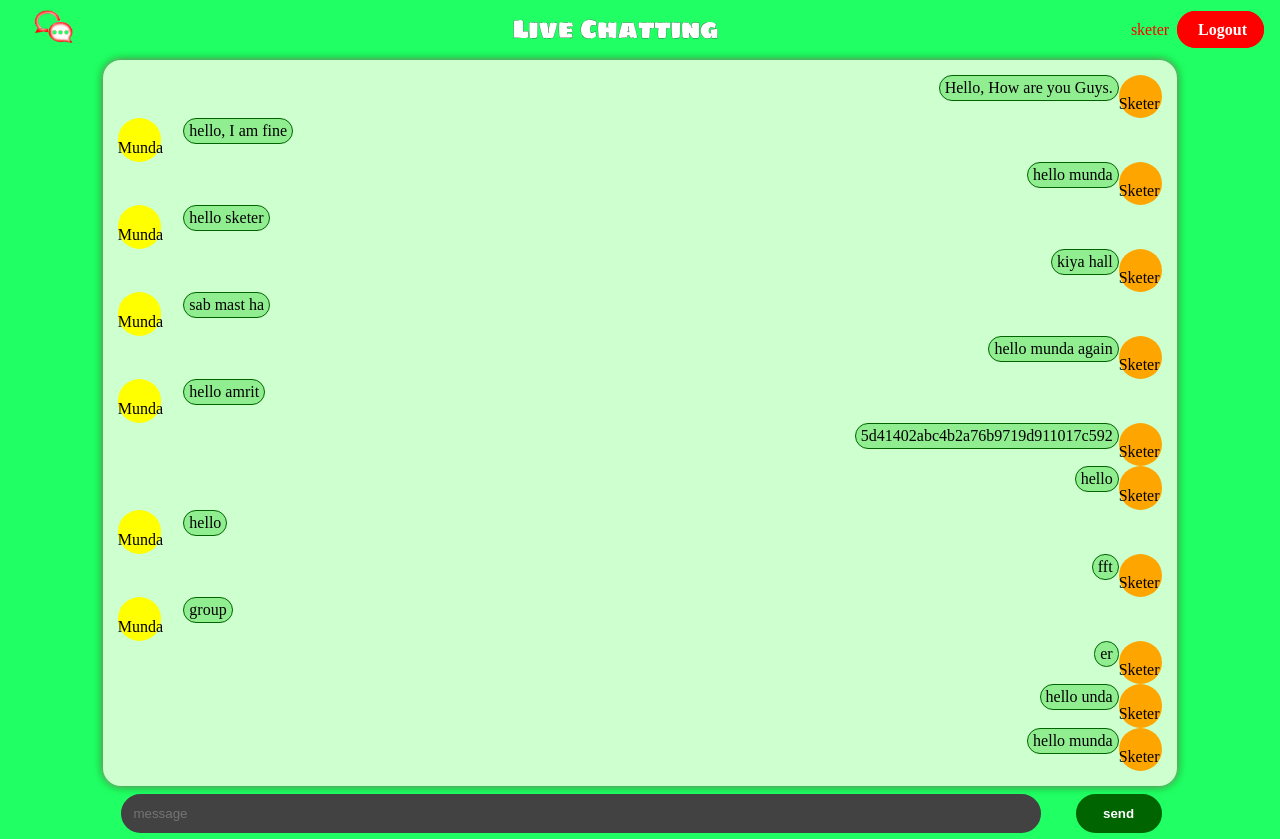
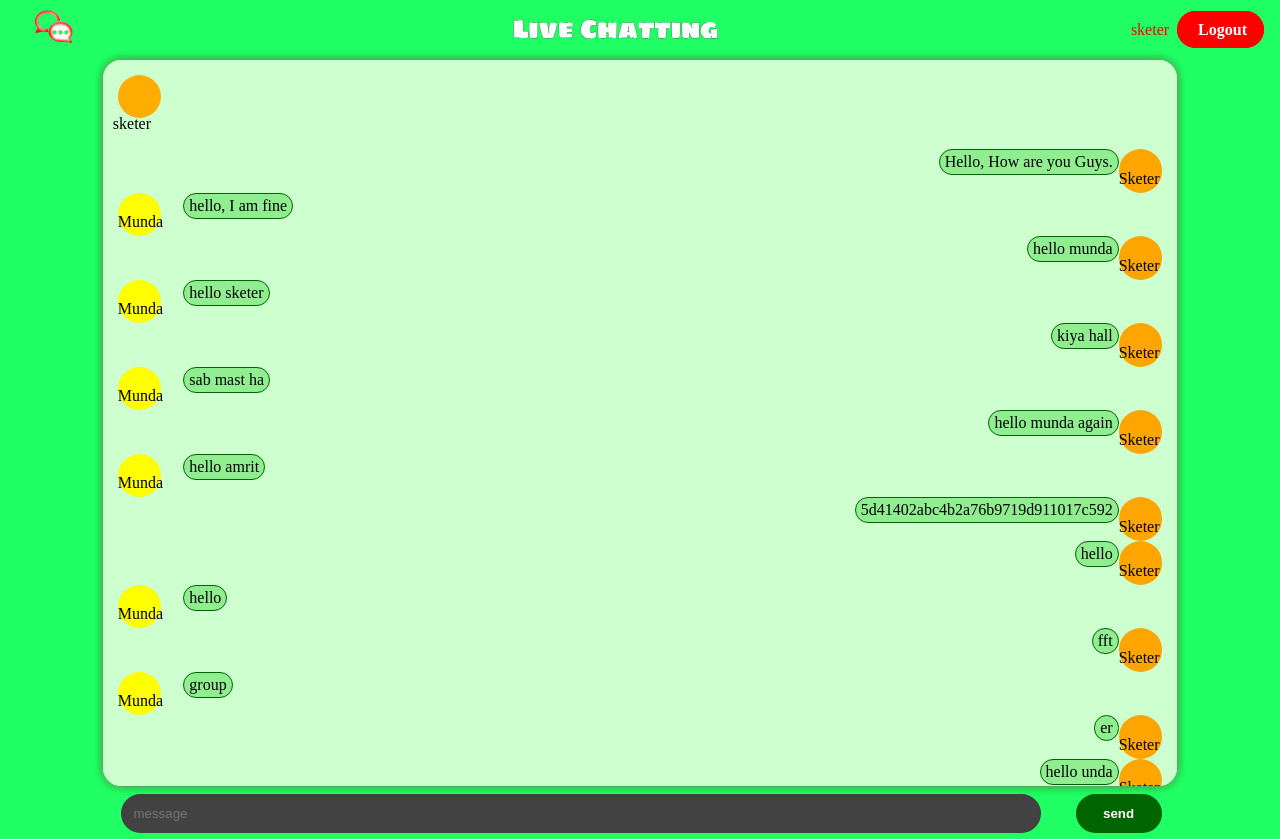
Before and after one commit to sksketer/Group-chatting, a PHP site: page /main.php in a window 1280 px wide. Shown: the top 839 px of the page. Run offline with PHP 8.4, Linux system fonts and the light colour scheme; a user stored in the database is signed in; data comes from the database, SQL or seed files in the repository.

Commit message:
add Active user state

```diff
--- a/components/main/mainContainer.php
+++ b/components/main/mainContainer.php
@@ -5,10 +5,32 @@
     <meta http-equiv="X-UA-Compatible" content="IE=edge">
     <meta name="viewport" content="width=device-width, initial-scale=1.0">
     <title></title>
+    <style>
+        .activeUser {
+            display: flex;
+            flex-direction: column;
+            justify-content: center;
+        }
+        .activeUser #user {
+            width: 5vh;
+            height: 5vh;
+            border-radius: 50%;
+            background-color: rgb(255, 174, 0);
+        }
+        .activeUser p {
+            margin-top: -3px;
+            margin-left: -5px;
+        }
+    </style>
 </head>
 <body>
     <?php
         echo '<div class="displayMessage">';
+            echo '<div class="activeUser">';
+            echo '    <div id="user"></div>';
+            echo '    <p>sketer</p>';
+            echo '</div>';
+
             while($row = mysqli_fetch_assoc($result) ) {
                 $flexDirection = ($_SESSION['username'] == $row['username']) ? "row-reverse" : "row";
                 $color = ($_SESSION['username'] == $row['username']) ? "orange" : "yellow";
--- a/css/style.css
+++ b/css/style.css
@@ -74,6 +74,21 @@ body {
     display: flex;
     flex-direction: column;
 }
+.main .activeUser {
+    display: flex;
+    flex-direction: column;
+    justify-content: center;
+}
+.main .activeUser #user {
+    width: 5vh;
+    height: 5vh;
+    border-radius: 50%;
+    background-color: rgb(255, 174, 0);
+    position: relative;
+}
+.main .activeUser p {
+    margin-top: -3px;
+}
 .main .displayMessage .userMessage {
     display: flex;
     flex-direction: row;
--- a/main.php
+++ b/main.php
@@ -11,6 +11,7 @@
 <?php
 //    header("refresh: 2");
     $conn = mysqli_connect("localhost", "root", "", "live chatting");
+    $usr = "SELECT username FROM `userlogins` WHERE status == 'Active'";
     $msg = "SELECT * FROM `messages`";
     $result= mysqli_query($conn, $msg);
 ?>
@@ -18,24 +19,7 @@
         <?php require 'components/navigationBar.php';?>
         <div class="main">
             <?php
-                echo '<div class="displayMessage">';
-                    while($row = mysqli_fetch_assoc($result) ) {
-                        $flexDirection = ($_SESSION['username'] == $row['username']) ? "row-reverse" : "row";
-                        $color = ($_SESSION['username'] == $row['username']) ? "orange" : "yellow";
-
-                        echo '<div class="userMessage" style="flex-direction: '.$flexDirection.'">';
-                            echo '<span id="user" style="background: '.$color.'">';
-                                echo '<name>' . $row['username'] . ' </name>';
-                            echo '</span>';
-                            echo '<span id="msg-container">';
-                            echo '    <div id="msg">';
-                            echo  $row['message'];
-                            echo '    </div>';
-                            echo '</span>';
-                            echo "<br>";
-                        echo '</div>';
-                    };
-                echo '</div>';
+                require 'components/main/mainContainer.php';
             ?>
             <div class="textMessage">
                 <form action="components/sendMessege.php" method="post">
```
Lines whose indentation alone changed are shown as unchanged.
